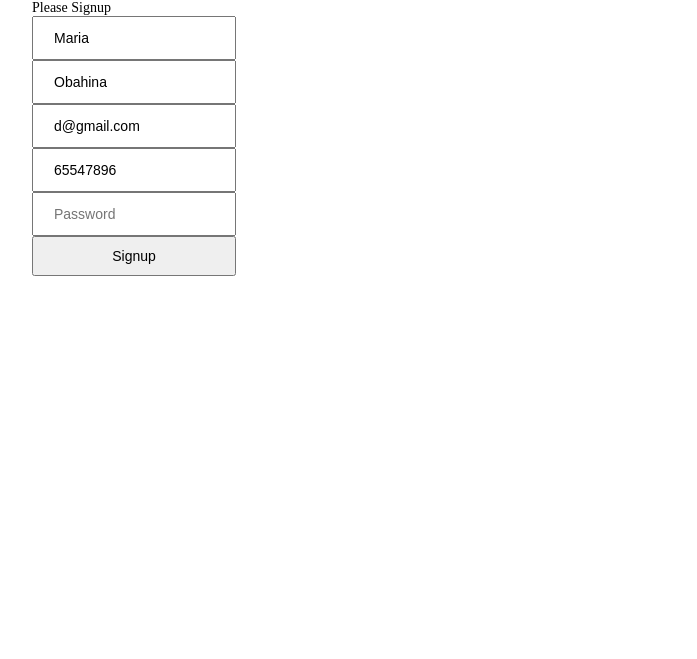
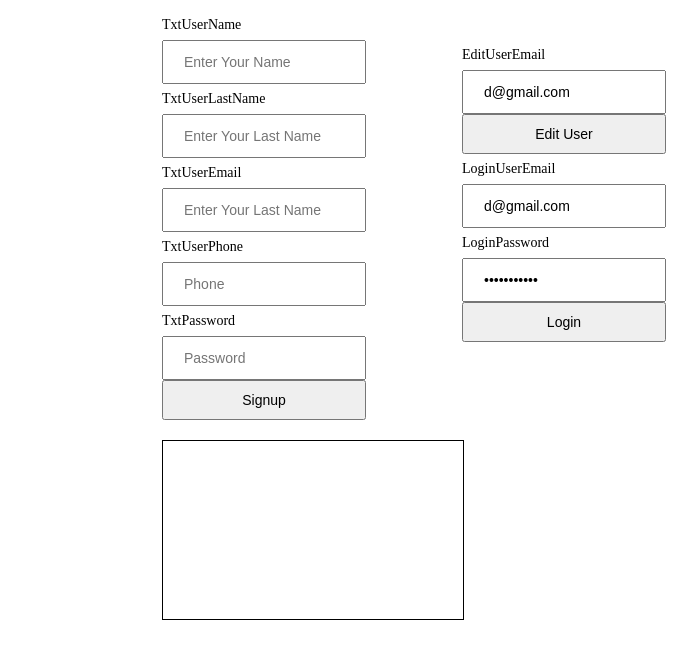
Before and after one commit to custombrands/booking-system, a PHP site: page / in a window 1280 px wide. Shown: the top 659 px of the page, without its empty margins (128-825 px from the left). Run offline with PHP 8.4, Linux system fonts and the light colour scheme.

Commit message:
/database/database.js consolge.log is added to line 175

```diff
--- a/css/Main.css
+++ b/css/Main.css
@@ -6,7 +6,7 @@
 
 
 div.MainContainer{
-    width: 960px;
+    width: 700px;;
     margin: auto;
 }
 
@@ -25,6 +25,14 @@ input[type=password]{
 input[type=submit]{
     width: 204px;
     height: 40px;
+}
+
+.label {
+    margin-right: 50px;
+    width: 204px;
+    line-height: 30px;
+    text-align: center;
+
 }
 
 body{
@@ -70,10 +78,28 @@ div.FloatContainer div.FloatEndRight{
     margin-top: 10px;
 }
 
-.MarginTop20{
+div.MarginTop20{
     margin-top: 10px;
+}
+div.MarginTop50{
+    margin-top: 50px;
 }
 
 div.SignUpForm {
-    margin: auto;
+    float: left;
+    width: 300px;
 }
+
+div.SubmitButtons {
+    margin-top: 40px;
+    width: 302px;
+    height: 400px;
+    float: left;
+}
+
+.LblDisplayUsers {
+    height: 178px;
+    width: 300px;
+    float: left;
+    border: 1px solid black;
+}
--- a/index.php
+++ b/index.php
@@ -7,79 +7,95 @@
     </head>
 
     <body>
+
         <div class="MainContainer">
-            <p>Please Signup</p>
-            <div class="SignUpForm">
-                <form action="index.php" method="post" onsubmit="return false">
-                    <div>
-                        <input id="TxtUserName" name="username" type="text" placeholder="Enter Your Name" value="Maria">
-                    </div>
-                    <div>
-                        <input id="TxtUserLastName" name="lastname" type="text"  placeholder="Enter Your Last Name" value="Obahina">
-                    </div>
-                    <div>
-                        <input id="TxtUserEmail" type="text" name="email" placeholder="Enter Your Last Name" value="d@gmail.com">
-                    </div>
-                    <div>
-                        <input id="TxtUserPhone" type="text"  name="phone" placeholder="Phone"  value="65547896">
-                    </div>
-                    <div>
-                        <input id="TxtPassword" type="password"  name="password" placeholder="Password"  value="">
-                    </div>
+            <div id="SignUpForm" class="SignUpForm MarginTop20">
+                <form action="index.php" method="post" onsubmit="return false" >
+
+                    <label class="label"  for="TxtUserName" >TxtUserName</label>
+                    <div><input id="TxtUserName" name="username" type="text" placeholder="Enter Your Name" value=""></div>
+
+                    <label class="label" for="TxtUserLastName">TxtUserLastName</label>
+                    <div><input id="TxtUserLastName" name="lastname" type="text"  placeholder="Enter Your Last Name" value=""></div>
+
+                    <label class="label" for="TxtUserEmail">TxtUserEmail</label>
+                    <div><input id="TxtUserEmail" type="text" name="email" placeholder="Enter Your Last Name" value=""></div>
+
+                        <label class="label" for="TxtUserPhone">TxtUserPhone</label>
+                    <div><input id="TxtUserPhone" type="text"  name="phone" placeholder="Phone"  value=""></div>
+
+                    <label class="label" for="TxtPassword">TxtPassword</label>
+                    <div><input id="TxtPassword" type="password"  name="password" placeholder="Password"  value=""></div>
+
                     <div>
                         <input id="TxtSignUpUser" type="submit" name="submit" value="Signup" />
                     </div>
                 </form>
+            </div>
+
+            <div class="SubmitButtons">
+
+                <form action="index.php" method="get" onsubmit=" return false">
+
+                </form>
+
+                <form action="index.php" method="post" onsubmit=" return false">
+
+                    <label class="label" for="EditUserEmail">EditUserEmail</label>
+                    <div><input id="EditUserEmail" type="text" name="email" placeholder="Enter Email" value="d@gmail.com"></div>
+
+                    <div>
+                        <input id="TxtEditUser" type="submit" name="edit" value="Edit User" />
+                    </div>
+                </form>
+
+                <form action="index.php" method="post" onsubmit=" return false;">
+
+                    <label class="label" for="LoginUserEmail">LoginUserEmail</label>
+                    <div><input id="LoginUserEmail" type="text" name="email" placeholder="Enter Email" value="d@gmail.com"></div>
+
+                    <label class="label" for="LoginPassword">LoginPassword</label>
+                    <div><input id="LoginPassword" type="password"  name="password" placeholder="Password"  value="NEWPASSWORD"></div>
+                    <div>
+                        <input id="TxtLogin" type="submit" name="login" value="Login" />
+                    </div>
+                </form>
 
             </div>
+
+
+            <div id="LblDisplayUsers" class="LblDisplayUsers"></div>
+
         </div>
 
 
         <script type="text/javascript" src="js/taffy.js"></script>
         <script type="text/javascript" src="js/jquery-1.8.1.js"></script>
-        <!--<script type="text/javascript" src="classes/DBmembers.js"></script>-->
         <script type="text/javascript" src="database/database.js"></script>
+        <script type="text/javascript" src="classes/DBmembers.js"></script>
+        <script type="text/javascript" src="js/main.js"></script>
         <!--<script type="text/javascript" src="database/database.print.js"></script>-->
         <script type="text/javascript">
-            if(typeof(Storage)!=="undefined")
-              {
 
+        var sName =
 
+                console.log(sName);
 
-              }
-            else
-              {
-                  // Sorry! No web storage support..
-              }
+//            x = JSON.parse(localStorage.User)
+//            console.log(x);
+//            x =  DB[0]
+//            email: Array[7]
+//            id: Array[7]
+//            lastname: Array[7]
+//            name: Array[7]
+//            password: Array[7]
+//            phone: Array[7]
 
-//            var memberOne = new DBmembers(0);
-//
-//            console.log("-----------------------------------------------------");
-//
-//            var JSON = {
-//                members:
-////                    ids: [1,2,3],
-////                    names:["Dimul", "Eli", "Santi"],
-////                    lastnames:["Sergejenkov", "Hadjihristova", "Donoso"]
-//                [
-//                {id: 1, name: "Dimul", lastname: "Sergejenkov"},
-//                {id: 2, name: "Eli", lastname: "Hadjihristova"},
-//                {id: 3, name: "Santi", lastname: "Donoso"}
-//                ],
-//                cars:
-//                [
-//                    {id: 1, member_id: 2, brand: "Toyota", seats: 4 },
-//                    {id: 2, member_id: 1, brand: "Lexus", seats: 5 },
-//                    {id: 3, member_id: 3, brand: "Honda", seats: 3 }
-//                ]
-//            }
-//            console.log(JSON);
-//                console.dir(JSON.members)
-//                console.dir(JSON.cars);
+//            console.log(x);
 
-//                console.log(memberOne.GetName());
-//
-//            console.log(typeof memberOne.GetId());
+//            console.log(DB);
+//            console.log(DB[0].email);
+
 
 
 
--- a/js/main.js
+++ b/js/main.js
@@ -1,31 +1,43 @@
-    //  SAVE USER TO MEMBERS TABLE
-    /*
-     *  Call function SaveUser only when submit button is clicked
-     * Add JQuery Event Listener in [SECTION]  EVENT LISTENERS to process users submit
-     */
-
-    $.SaveMember = function(username, lastname, email, userphone){
-        $MembersTable.insert({"name":username, "lastname":lastname, "email":email, "phone":userphone});
-    }
-    //  END SAVE USER
-
-
-
-
+var oDBmembers = new DBmembers();
 //    @todo Create Update User, Delete User add Validation
 
 /************************[SECTION]  EVENT LISTENERS******************************/
 
+    // Listens to submit button in SignUp
+        $("#TxtSignUpUser").click(function(){
 
-    // Listens to submit button in div.SignUpForm
-    $("#TxtSignUpUser").click(function(){
-        $UserName = $('#TxtUserName').val( );
-        $UserLastName = $('#TxtUserLastName').val( );
-        $UserEmail = $('#TxtUserEmail').val( );
-        $UserPhone = $('#TxtUserPhone').val( );
-        $.SaveMember($UserName, $UserLastName, $UserEmail, $UserPhone);
-        console.log($MembersTable().get());
+        oDBmembers.SaveUser();
     });
+    //Login on press
+    $("#TxtLogin").click(function(){
+        var email = $("#LoginUserEmail").val();
+        var password = $("#LoginPassword").val();
+        oDBmembers.Login(email, password);
+    });
+    // Edit User
+
+    $("#TxtEditUser").click(function(){
+        var sBtnId = $("#TxtEditUser").val();
+        var sInput = $("#EditUserEmail").val();
+        console.log(sInput);
+        if(sBtnId == "Edit User" && sInput ){
+
+            $("#TxtEditUser").val("Update User");
+            oDBmembers.EditUser();
+
+        } else if (sBtnId == "Update User"){
+
+            oDBmembers.EditUser(sBtnId)
+            $("#TxtEditUser").val("Edit User");
+
+        } else {
+            console.log("there is nothing to edit");
+        }
+
+    });
+
+
+
 
 //});
 
```
Also changed, not shown: classes/DBmembers.js (+107 -73 lines), database/database.js (+26 -13 lines).
